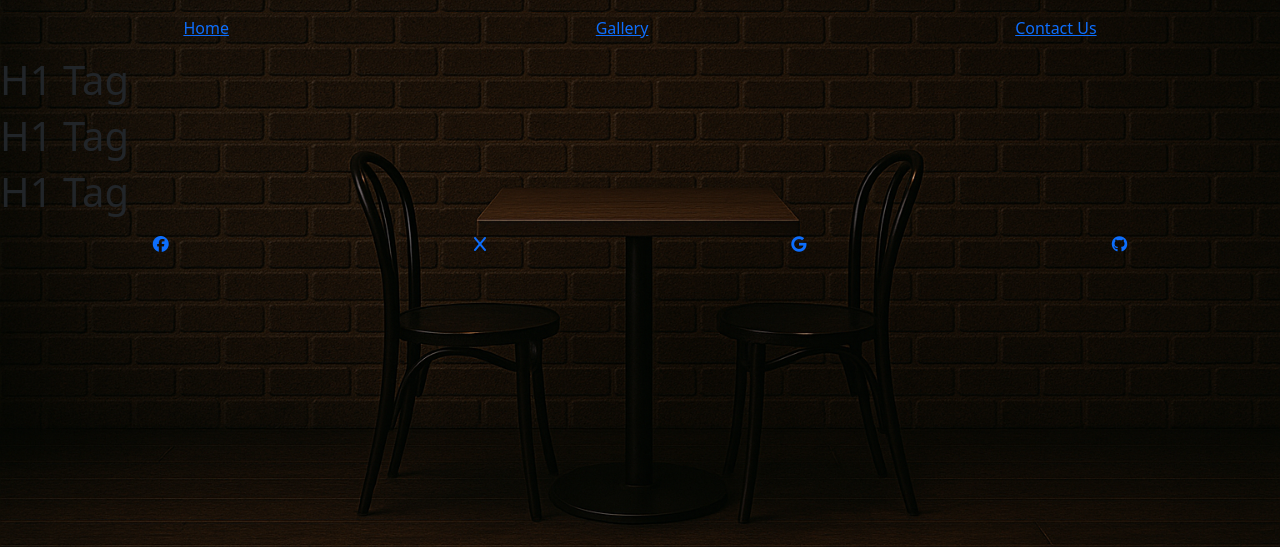
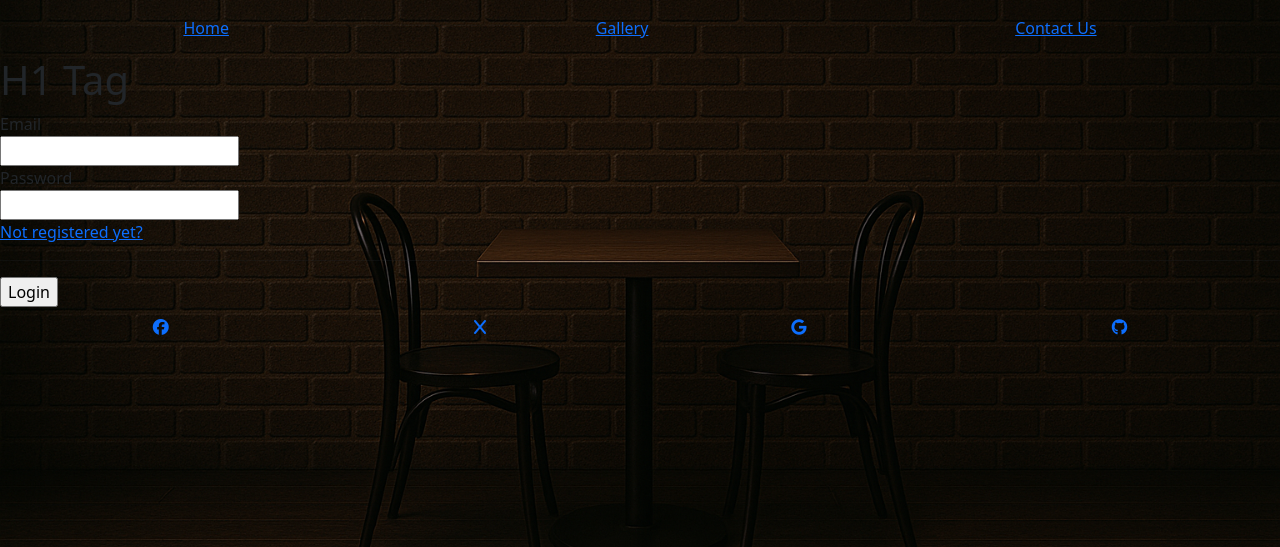
Before and after one commit to bics/CoffeeHouse, a Django app: page / in a window 1280 px wide. Shown: the top 547 px of the page. Run offline with Django 5.2, Linux system fonts and the light colour scheme; some libraries are stand-ins or nearby versions.

Commit message:
CH-Creating login form

```diff
--- a/landingpage/templates/index.html
+++ b/landingpage/templates/index.html
@@ -6,6 +6,15 @@ Coffee House
 
 {% block main %}
 <h1>H1 Tag</h1>
-<h1>H1 Tag</h1>
-<h1>H1 Tag</h1>
+<div>
+    <form action="POST">
+        <label for="email">Email</label><br>
+        <input type="email" id="email"><br>
+        <label for="password">Password</label><br>
+        <input type="text" id="password"><br>
+        <a href="">Not registered yet?</a><br>
+        <hr>
+        <input type="submit" value="Login">
+    </form>
+</div>
 {% endblock %}
```
